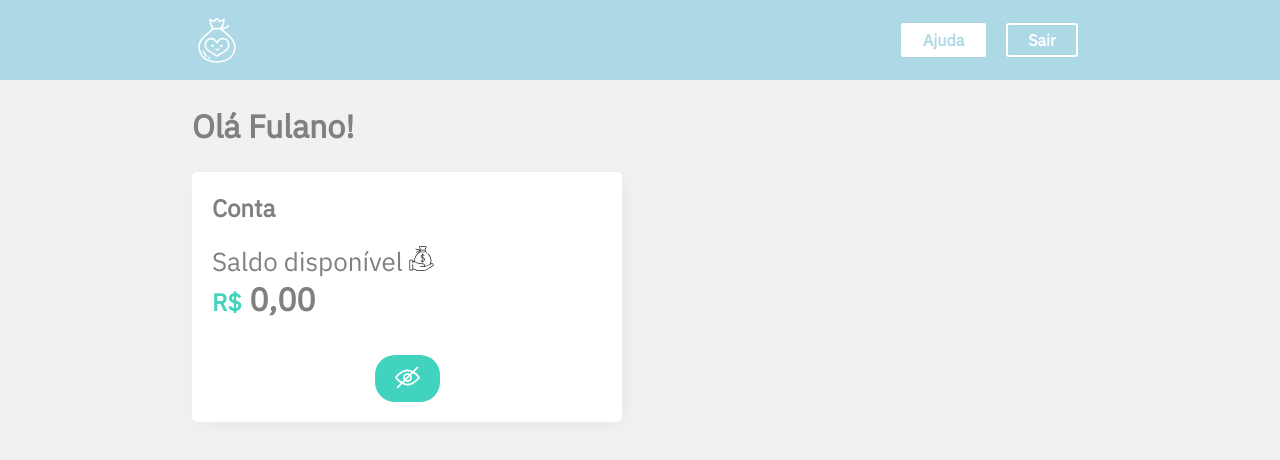
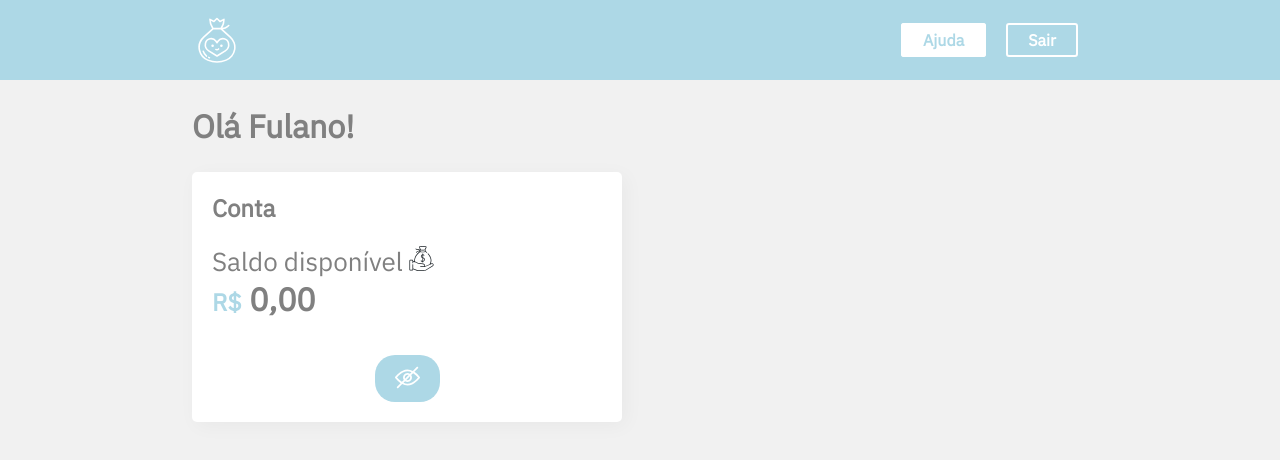
Before and after one commit to soareslil/styled-components-Alura, a React (Create React App) app: page / in a window 1280 px wide. Shown: the top 460 px of the page. Built offline with nearby package versions, Linux system fonts and the light colour scheme.

Commit message:
criando novos styled components, refatorando conta

```diff
--- a/src/Components/Conta/index.jsx
+++ b/src/Components/Conta/index.jsx
@@ -5,7 +5,7 @@ import privado from "../../assets/images/privado.svg";
 import olho_icone from "../../assets/images/olho.svg";
 import dinheiro from "../../assets/images/dinheiro.svg";
 
-import { Icone } from "../UI";
+import { Icone, Box, Saldo, Detalhe, Botao } from "../UI";
 
 const IconeMargin = styled(Icone)`
   margin-top: 2px;
@@ -19,7 +19,7 @@ const Conta = () => {
   };
 
   return (
-    <div className="box">
+    <Box>
       <h2>Conta</h2>
       <div style={{ fontSize: "26px", padding: "20px 0" }}>
         Saldo disponível{" "}
@@ -27,19 +27,19 @@ const Conta = () => {
           <Icone src={dinheiro} alt="Ícone Saldo" />
         </span>
         {toggleState ? (
-          <div className="saldo">
-            <span className="detalhe">R$</span> 0,00{" "}
-          </div>
+          <Saldo>
+            <Detalhe>R$</Detalhe> 0,00{" "}
+          </Saldo>
         ) : null}
       </div>
 
-      <button className="btn" onClick={toggleHandler}>
+      <Botao onClick={toggleHandler}>
         <IconeMargin
           src={toggleState ? privado : olho_icone}
           alt="Privacidade do Saldo"
         />
-      </button>
-    </div>
+      </Botao>
+    </Box>
   );
 };
 
--- a/src/Components/UI/index.js
+++ b/src/Components/UI/index.js
@@ -4,3 +4,38 @@ export const Icone = styled.img`
     height: 25px;
     width: 25px;
 `;
+
+export const Box = styled.div`
+display: flex;
+flex-direction: column;
+justify-content: space-between;
+background-color: white;
+border-radius: 5px;
+box-shadow: 4px 4px 20px 0px rgba(0, 0, 0, 0.04);
+padding: 20px;
+width: 48%;F
+`;
+
+export const Botao = styled.button`
+margin: 15px auto 0px auto;
+display: block;
+border-radius: 20px;
+background-color: lightblue;
+border: none;
+color: white;
+font-weight: 600;
+font-size: 14px;
+padding: 8px 20px;
+cursor: pointer;
+`;
+
+export const Detalhe = styled.span`
+color: lightblue;
+font-size: 24px;
+`;
+
+
+export const Saldo = styled.div`
+font-weight: 700;
+font-size: 32px;
+`;
```
